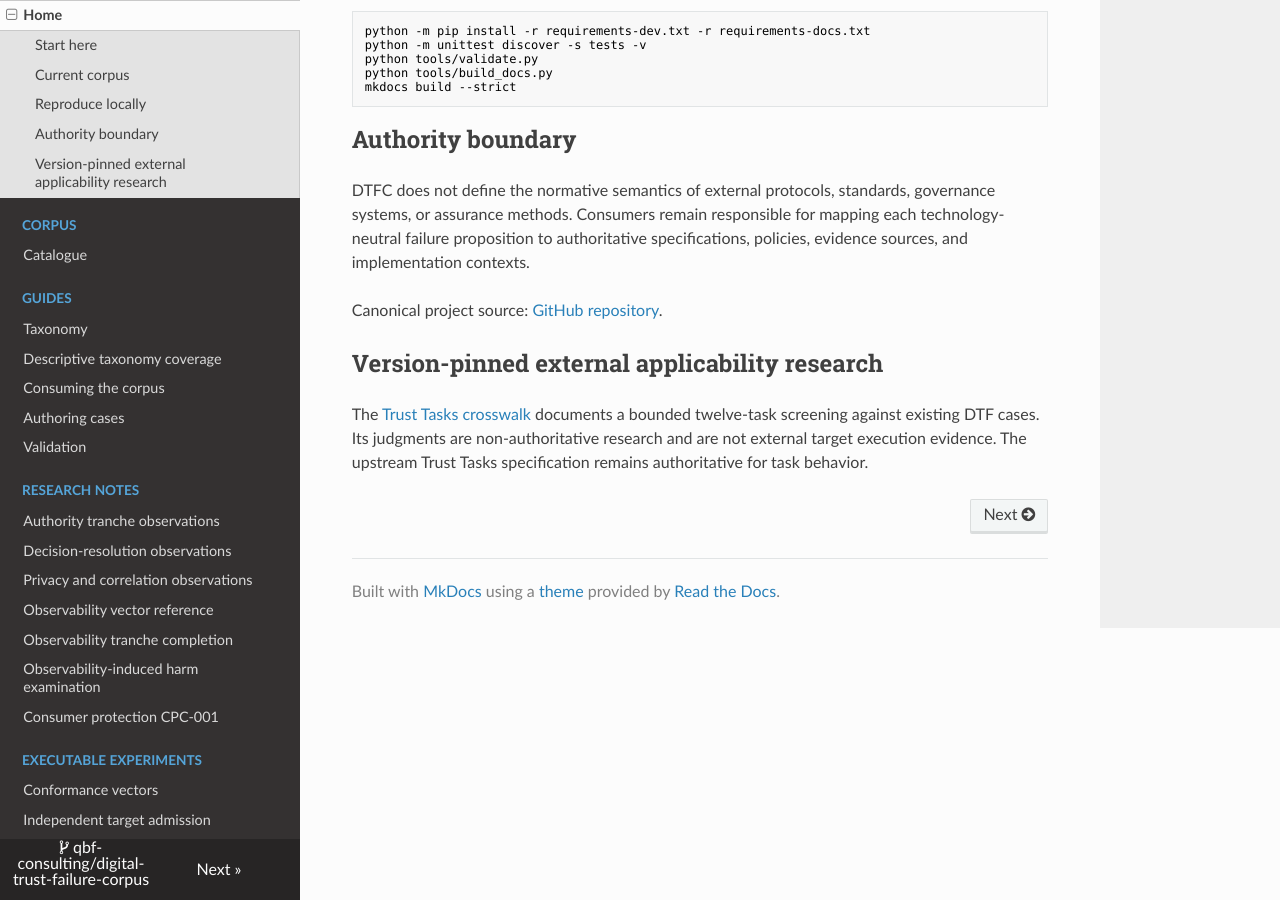
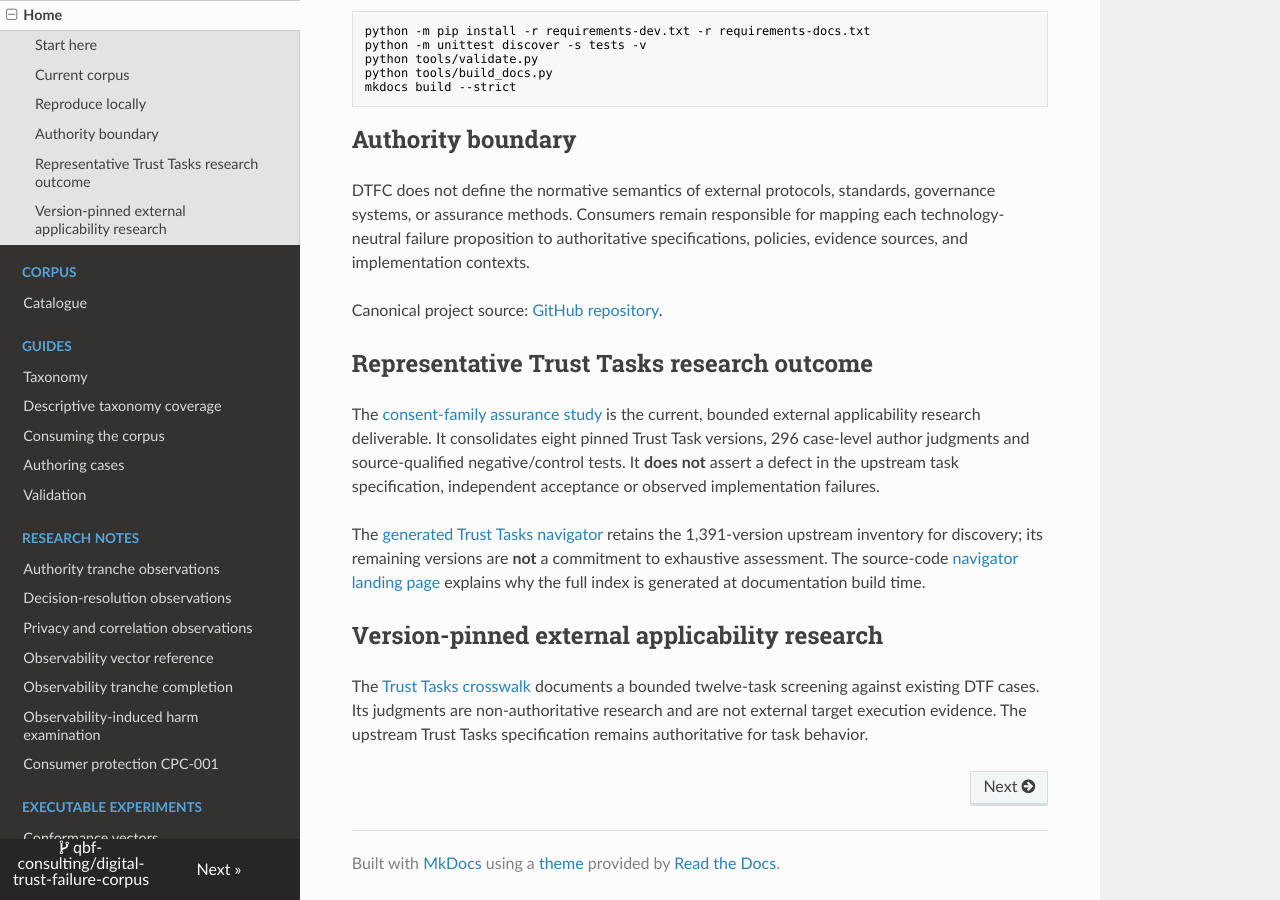
Before and after one commit to qbf-consulting/digital-trust-failure-corpus, an MkDocs documentation site: the page built from docs/index.md, in a window 1280 px wide and 900 px high, scrolled down 1209 px. Built offline with MkDocs 1.6.1, drawn with Linux system fonts in a browser that asks for light colours; nearby versions of some CDN libraries.

Commit message:
docs(home): make representative-family research the entrypoint
Refs #135

Signed-off-by: sankarshan <1469458+sankarshanmukhopadhyay@users.noreply.github.com>

```diff
--- a/docs/index.md
+++ b/docs/index.md
@@ -48,6 +48,12 @@ DTFC does not define the normative semantics of external protocols, standards, g
 
 Canonical project source: [GitHub repository](https://github.com/qbf-consulting/digital-trust-failure-corpus).
 
+## Representative Trust Tasks research outcome
+
+The [consent-family assurance study](trust-tasks-representative-consent-study.md) is the current, bounded external applicability research deliverable. It consolidates eight pinned Trust Task versions, 296 case-level author judgments and source-qualified negative/control tests. It **does not** assert a defect in the upstream task specification, independent acceptance or observed implementation failures.
+
+The [generated Trust Tasks navigator](https://qbf-consulting.github.io/digital-trust-failure-corpus/trust-tasks/) retains the 1,391-version upstream inventory for discovery; its remaining versions are **not** a commitment to exhaustive assessment. The source-code [navigator landing page](trust-tasks/index.md) explains why the full index is generated at documentation build time.
+
 ## Version-pinned external applicability research
 
 The [Trust Tasks crosswalk](trust-tasks-crosswalk.md) documents a bounded twelve-task screening against existing DTF cases. Its judgments are non-authoritative research and are not external target execution evidence. The upstream Trust Tasks specification remains authoritative for task behavior.
```
